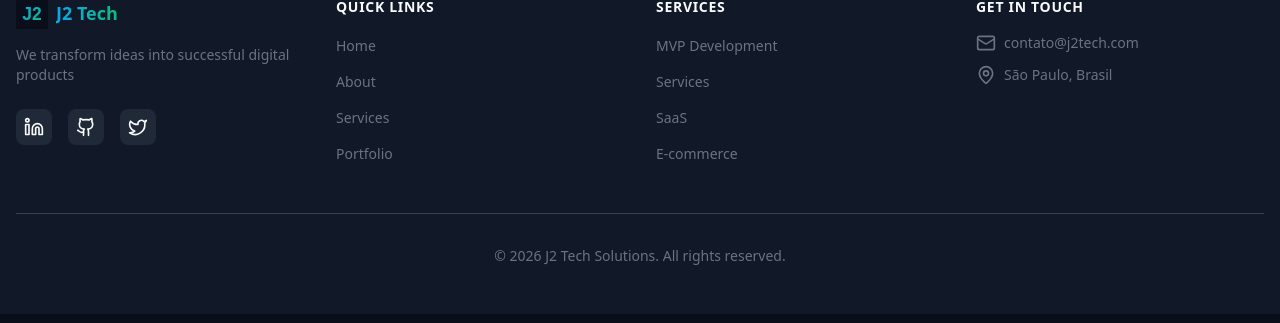
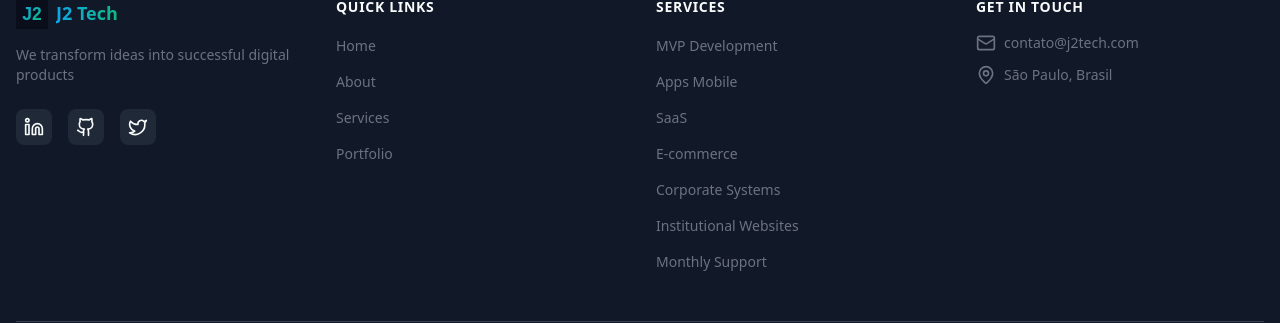
Before and after one commit to jaconetti/j2tech-solutions, a Next.js app: page /en/calculator in a window 1280 px wide. Shown: the part 1066-1389 px from the top of the page. Built offline with nearby package versions, Linux system fonts and the light colour scheme; no server answers.

Commit message:
feat: update footer with all services and correct social links

```diff
--- a/components/layout/footer.tsx
+++ b/components/layout/footer.tsx
@@ -18,14 +18,17 @@ export default function Footer() {
 
   const services = [
     { href: '/services#mvp', label: 'MVP Development' },
-    { href: '/services#apps', label: t('nav.services') },
+    { href: '/services#apps', label: 'Apps Mobile' },
     { href: '/services#saas', label: 'SaaS' },
-    { href: '/services#ecommerce', label: 'E-commerce' }
+    { href: '/services#ecommerce', label: 'E-commerce' },
+    { href: '/services#corporate', label: t('footer.services_corporate') },
+    { href: '/services#institutional', label: t('footer.services_institutional') },
+    { href: '/services#monthlySupport', label: t('footer.services_support') }
   ]
 
   const socialLinks = [
-    { icon: Linkedin, href: 'https://linkedin.com/company/j2tech', label: 'LinkedIn' },
-    { icon: Github, href: 'https://github.com/j2tech', label: 'GitHub' },
+    { icon: Linkedin, href: 'https://linkedin.com/company/j2-tech-solutions', label: 'LinkedIn' },
+    { icon: Github, href: 'https://github.com/jaconetti', label: 'GitHub' },
     { icon: Twitter, href: 'https://twitter.com/j2tech', label: 'Twitter' }
   ]
 
--- a/messages/en.json
+++ b/messages/en.json
@@ -27,6 +27,9 @@
       "tagline": "We transform ideas into successful digital products",
       "quick_links": "Quick Links",
       "services": "Services",
+      "services_corporate": "Corporate Systems",
+      "services_institutional": "Institutional Websites",
+      "services_support": "Monthly Support",
       "get_in_touch": "Get in Touch",
       "copyright": "© 2026 J2 Tech Solutions. All rights reserved."
     }
--- a/messages/pt.json
+++ b/messages/pt.json
@@ -27,6 +27,9 @@
       "tagline": "Transformamos ideias em produtos digitais de sucesso",
       "quick_links": "Links Rápidos",
       "services": "Serviços",
+      "services_corporate": "Sistemas Corporativos",
+      "services_institutional": "Sites Institucionais",
+      "services_support": "Suporte Mensal",
       "get_in_touch": "Entre em Contato",
       "copyright": "© 2026 J2 Tech Solutions. Todos os direitos reservados."
     }
```
